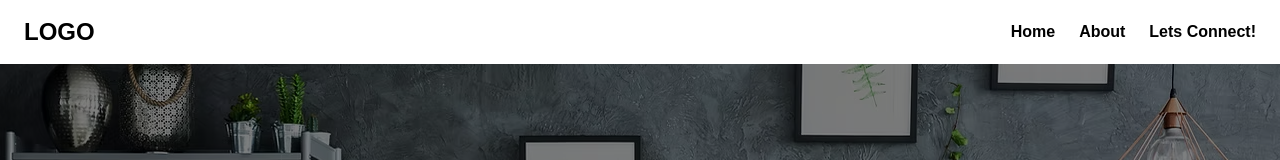
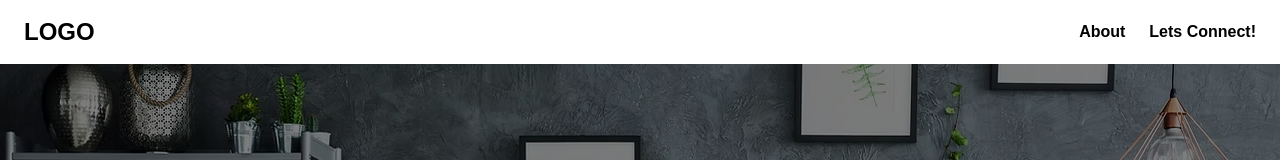
Before and after one commit to geekyvinayak/architecture, a Next.js app: page / in a window 1280 px wide. Shown: the top 160 px of the page. Built offline with nearby package versions, Linux system fonts and the light colour scheme; a web font is replaced by a local one.

Commit message:
nav bar changes

```diff
--- a/src/app/Components/Navbar/navbar.jsx
+++ b/src/app/Components/Navbar/navbar.jsx
@@ -13,7 +13,6 @@ export default function Navbar() {
         <Link href='/'><div className="text-2xl font-bold">LOGO</div></Link>
 
         <div className="hidden md:flex space-x-6">
-          <a href="/" className="hover:text-gray-600">Home</a>
           <a href="/about-us" className="hover:text-gray-600">About</a>
           <a href="#footer" className="hover:text-gray-600">Lets Connect!</a>
         </div>
@@ -35,9 +34,8 @@ export default function Navbar() {
       {menuOpen && (
         <div className="fixed top-0 left-0 w-full h-full bg-white  z-40 flex justify-center items-center mt-16"> {/* mt-16 for navbar height */}
           <div className="flex flex-col space-y-6 text-xl">
-            <a href="#" className="hover:text-gray-600">Home</a>
-            <a href="#services" className="hover:text-gray-600">About</a>
-            <a href="#portfolio" className="hover:text-gray-600">Lets Connect!</a>
+            <a href="/about-us" className="hover:text-gray-600" onClick={() => setMenuOpen(!menuOpen)}>About</a>
+            <a href="#footer" className="hover:text-gray-600" onClick={() => setMenuOpen(!menuOpen)}>Lets Connect!</a>
           </div>
         </div>
       )}
```
